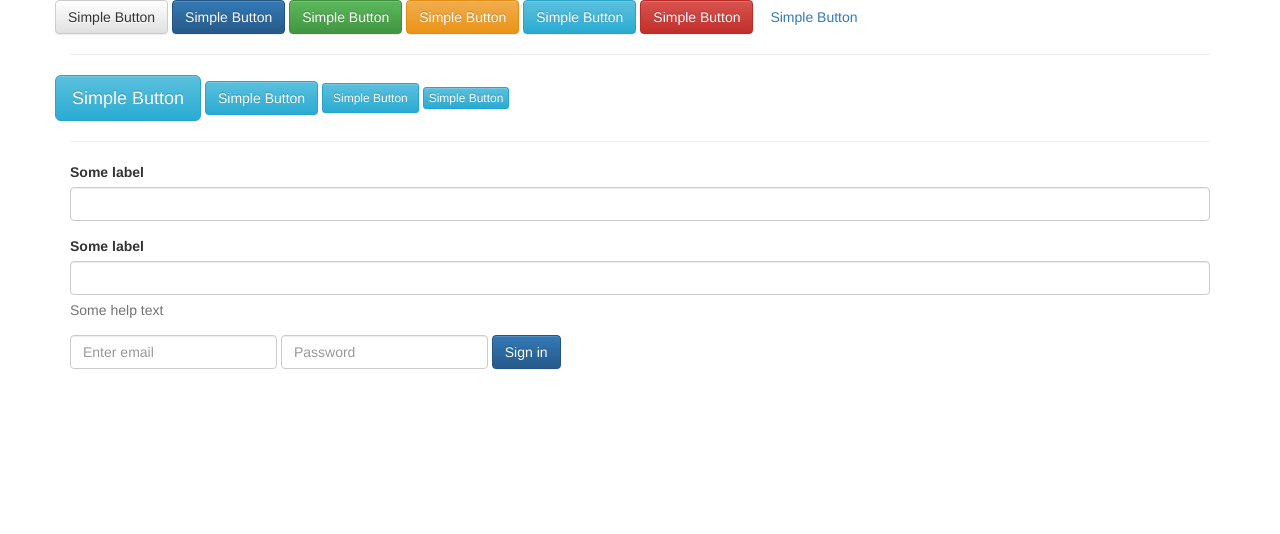
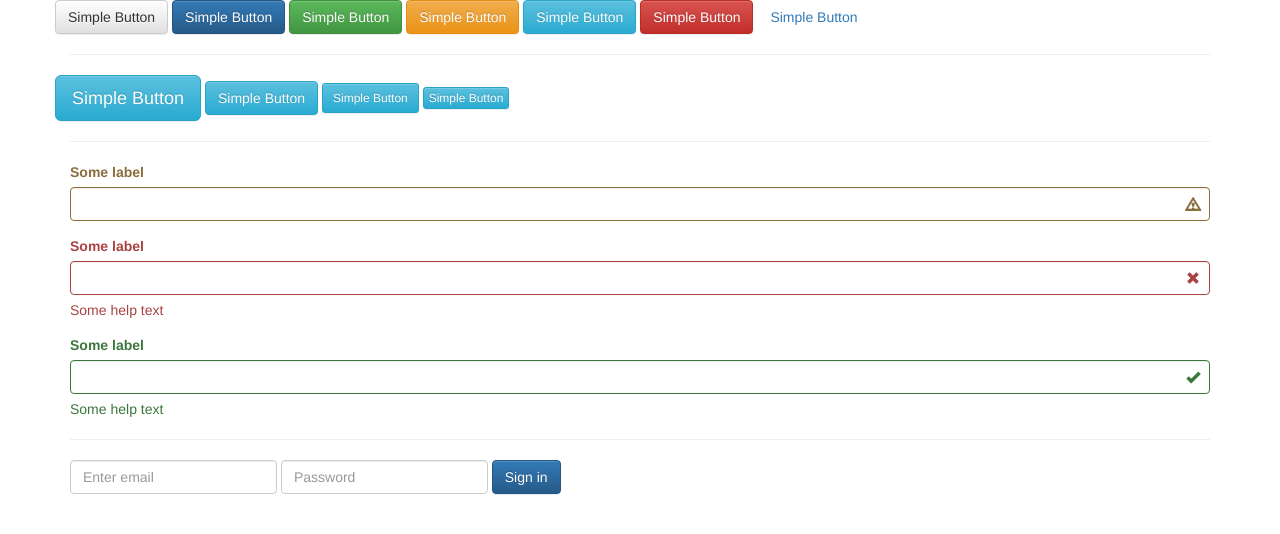
Before and after one commit to graveto/bootstrap3forwebdesign, a plain HTML site: page index.html in a window 1280 px wide. Drawn offline with nearby package versions, Linux system fonts and the light colour scheme.

Commit message:
Add separator

```diff
--- a/index.html
+++ b/index.html
@@ -32,16 +32,25 @@
     </div>
     <hr />
     <form action="" role="form">
-      <div class="form-group">
-        <label for="form-el-1">Some label</label>
+      <div class="form-group has-warning has-feedback">
+        <label for="form-el-1" class="control-label">Some label</label>
         <input type="text" id="form-el-1" class="form-control">
+        <span class="glyphicon glyphicon-warning-sign form-control-feedback"></span>
       </div>
-      <div class="form-group">
-        <label for="form-el-2">Some label</label>
+      <div class="form-group has-error has-feedback">
+        <label for="form-el-2" class="control-label">Some label</label>
         <input type="text" id="form-el-2" class="form-control">
+        <span class="glyphicon glyphicon-remove form-control-feedback"></span>
+        <p class="help-block">Some help text</p>
+      </div>
+      <div class="form-group has-success has-feedback">
+        <label for="form-el-5" class="control-label">Some label</label>
+        <input type="text" id="form-el-5" class="form-control">
+        <span class="glyphicon glyphicon-ok form-control-feedback"></span>
         <p class="help-block">Some help text</p>
       </div>
     </form>
+    <hr />
     <form action="" role="form" class="form-inline">
       <div class="form-group">
         <label for="form-el-3" class="sr-only">Some label</label>
```
